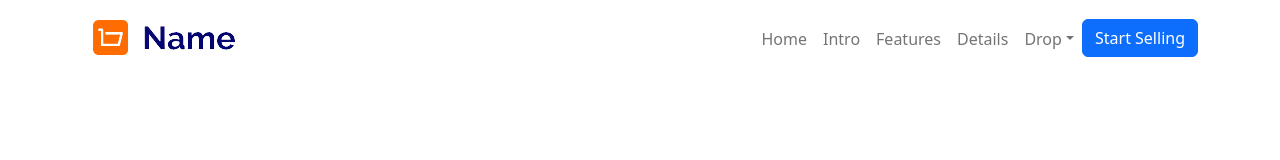
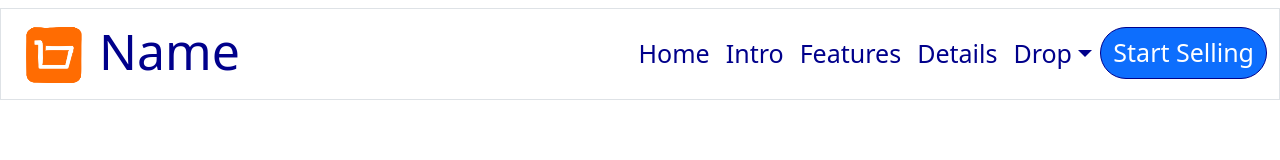
Before and after one commit to drewid25/B13LandingPage-collab, a plain HTML site: page index.html in a window 1280 px wide. Drawn offline with nearby package versions, Linux system fonts and the light colour scheme.

Commit message:
change navbar

```diff
--- a/index.html
+++ b/index.html
@@ -17,16 +17,16 @@
 <body>
 
   <nav class="navbar navbar-expand-lg heading">
-        <div class="container">
+    <div class="container-fluid border">
       <a class="navbar-brand first" href="#">
-            <img class="img-fluid" src="logo_practice-removebg-preview.png" alt="logo" class="d-inline-block align top width: 600px"/>
+        <img class="img-fluid" src="logo.png" alt="logo" class="label d-inline-block align top width: 700px"/>Name
         </a>
       <button class="navbar-toggler" type="button" data-bs-toggle="collapse" data-bs-target="#navbarSupportedContent"
         aria-controls="navbarSupportedContent" aria-expanded="false" aria-label="Toggle navigation">
         <span class="navbar-toggler-icon"></span>
       </button>
 
-          <div class="collapse navbar-collapse " id="navbarSupportedContent">
+      <div class="collapse navbar-collapse testing" id="navbarSupportedContent">
         <ul class="navbar-nav text-center ms-auto mb-2 mb-lg-0">
           <li class="nav-item">
             <a class="nav-link" href="#">Home</a>
@@ -50,7 +50,7 @@
           </li>
           <li class="nav-item">
             <a href="#">
-                  <button class="btn btn-primary" type="submit">Start Selling</button>
+              <button class="btn btn-primary button" type="submit">Start Selling</button>
             </a>
           </li>
         </ul>
--- a/style.css
+++ b/style.css
@@ -1,3 +1,47 @@
-.heading{
+*{
+padding: 0;
+margin: 0;
+text-decoration: none;
+list-style: none;
+box-sizing: border-box;
+}
+.body{
+    font-family: montserrat;
+}
+
+nav{
+    background: white;
 
 }
+.nav-title{
+    color: #ff0000;
+
+}
+
+.testing a{
+    font-size: 25px;
+    color:darkblue;
+    font-weight: 350;
+
+}
+
+.testing a:hover{
+    color: #F08842;
+}
+.first{
+    color: darkblue;
+    font-size: 50px;
+    font: weight 500px;
+
+}
+.button{
+    font-size: 25px;
+    color: white;
+    font-weight: 350;
+    border-radius: 30px;
+    border-color: darkblue;
+}
+.button:hover{
+    background: white;
+    color: blue;
+}
```
Also changed, not shown: logo.png (added), logo_practice-removebg-preview.png (deleted). Lines whose indentation alone changed are shown as unchanged.
